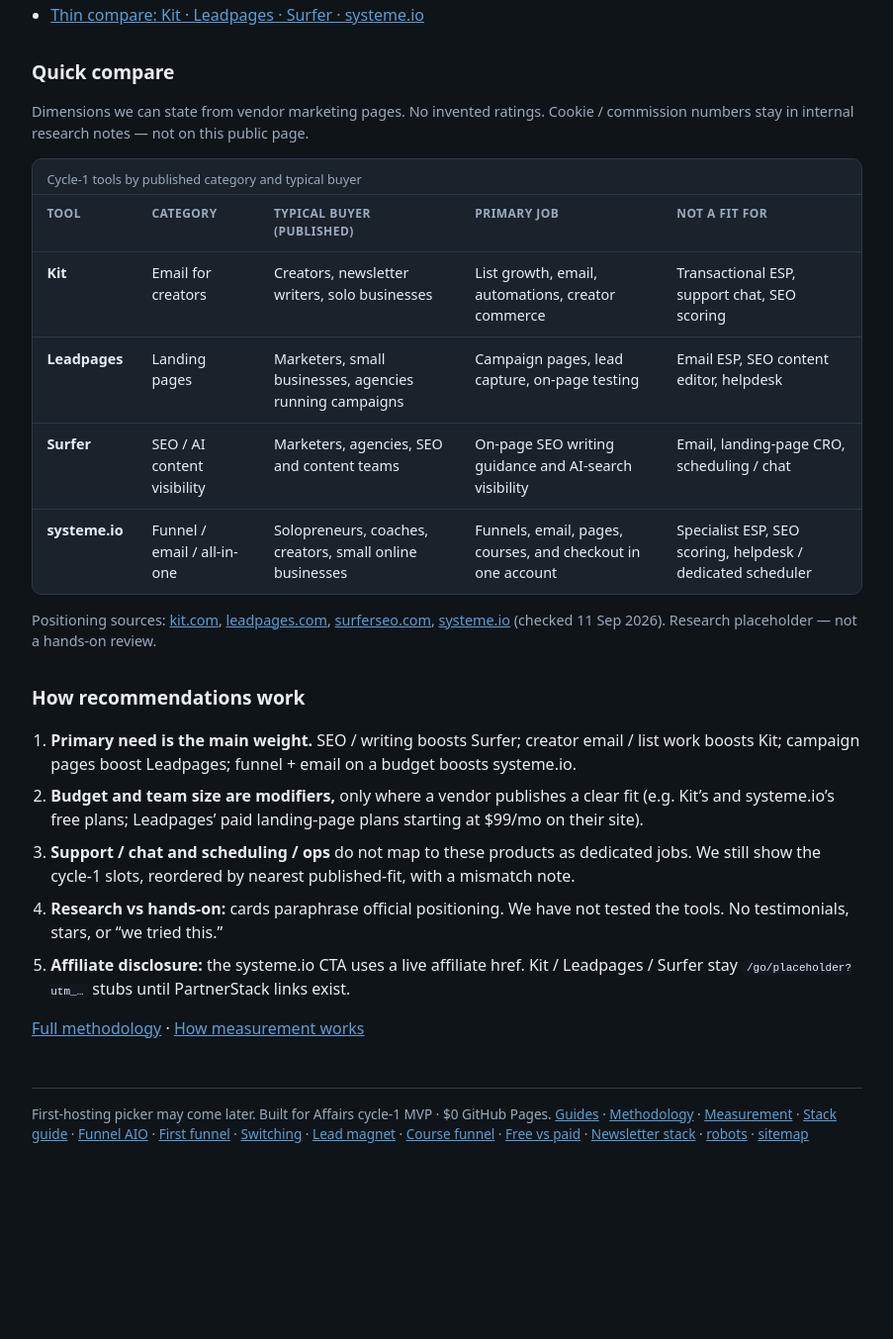
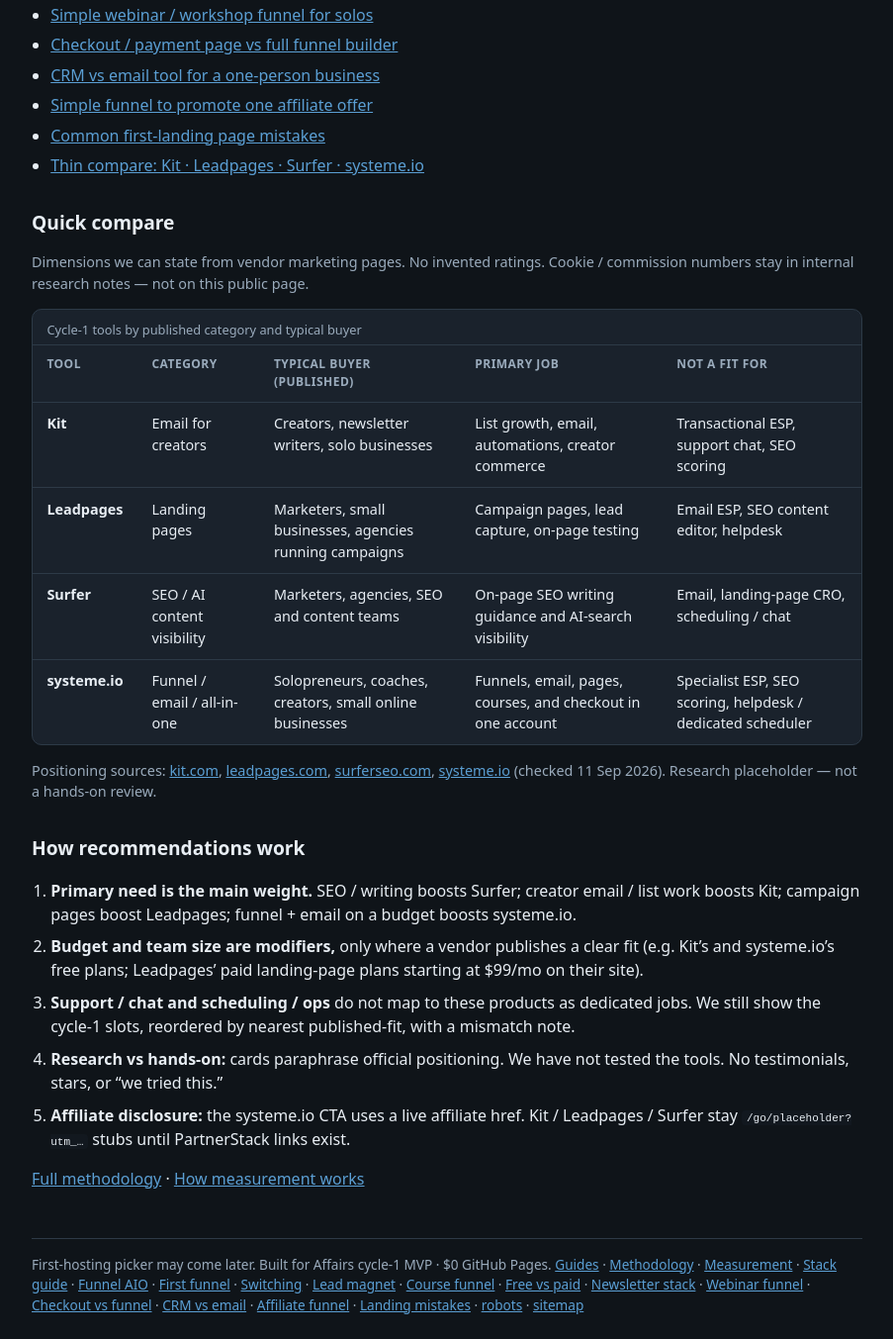
Before and after one commit to JamieSweetSquared/affairs-ai-chooser, a plain HTML site: page docs/index.html in a window 1280 px wide. Shown: the part 1874-3227 px from the top of the page at 99% size, without its empty margins (188-1091 px from the left). Before the commit the page ends 3055 px from the top, so only its background shows below. Drawn offline with Linux system fonts and the light colour scheme.

Commit message:
Affairs SEO FAQ batch 3 — docs/index.html (webinar/checkout/CRM/affiliate/landing)

```diff
--- a/docs/index.html
+++ b/docs/index.html
@@ -108,6 +108,11 @@
         <li><a href="faq-course-creator-funnel.html">Simple course / digital-product funnel</a></li>
         <li><a href="faq-free-vs-paid-funnel-tools.html">Free tier vs paid funnel builders</a></li>
         <li><a href="faq-newsletter-monetize-stack.html">Newsletter monetization tool order</a></li>
+        <li><a href="faq-webinar-funnel-solo.html">Simple webinar / workshop funnel for solos</a></li>
+        <li><a href="faq-checkout-page-vs-funnel.html">Checkout / payment page vs full funnel builder</a></li>
+        <li><a href="faq-crm-vs-email-solo.html">CRM vs email tool for a one-person business</a></li>
+        <li><a href="faq-affiliate-offer-funnel.html">Simple funnel to promote one affiliate offer</a></li>
+        <li><a href="faq-landing-page-mistakes.html">Common first-landing page mistakes</a></li>
         <li><a href="compare-kit-leadpages-surfer.html">Thin compare: Kit · Leadpages · Surfer · systeme.io</a></li>
       </ul>
     </section>
@@ -198,6 +203,11 @@
       <a href="faq-course-creator-funnel.html">Course funnel</a> ·
       <a href="faq-free-vs-paid-funnel-tools.html">Free vs paid</a> ·
       <a href="faq-newsletter-monetize-stack.html">Newsletter stack</a> ·
+      <a href="faq-webinar-funnel-solo.html">Webinar funnel</a> ·
+      <a href="faq-checkout-page-vs-funnel.html">Checkout vs funnel</a> ·
+      <a href="faq-crm-vs-email-solo.html">CRM vs email</a> ·
+      <a href="faq-affiliate-offer-funnel.html">Affiliate funnel</a> ·
+      <a href="faq-landing-page-mistakes.html">Landing mistakes</a> ·
       <a href="robots.txt">robots</a> ·
       <a href="sitemap.xml">sitemap</a>
     </p>
```
